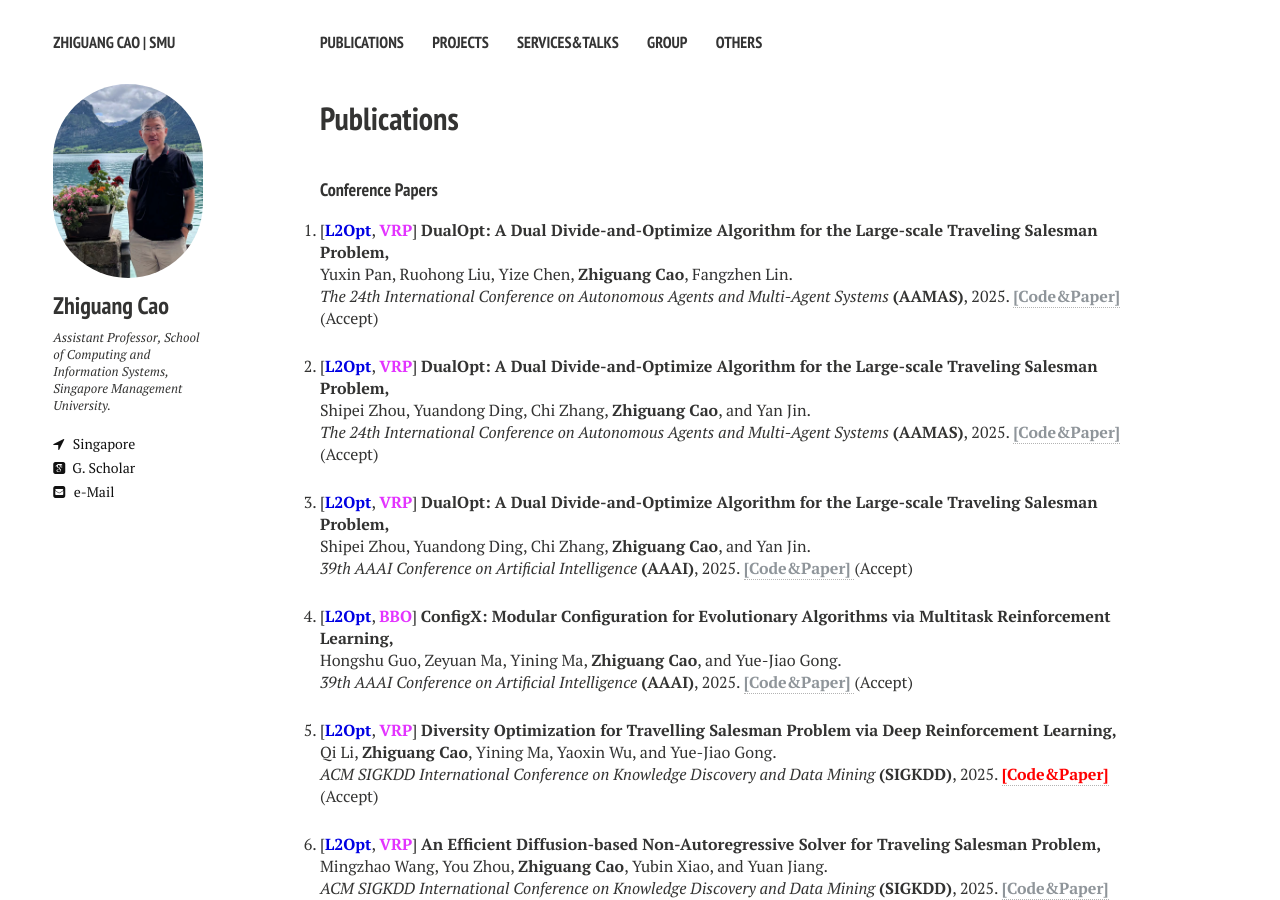
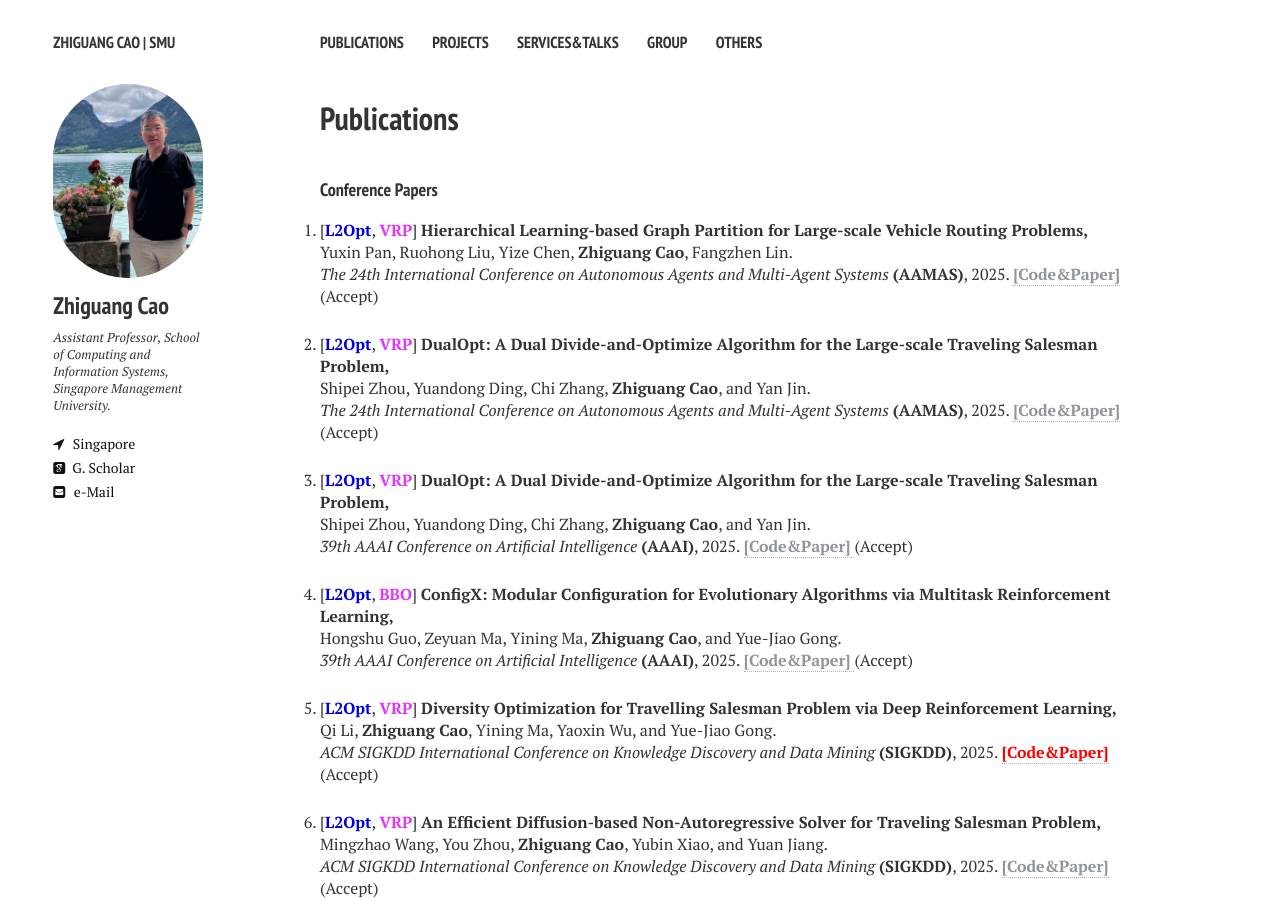
Before and after one commit to zhiguangcaosg/zhiguangcaosg.github.io, a Jekyll site: the page built from publications.md, in a window 1280 px wide and 900 px high. Built offline with Jekyll 4.4.1, drawn with Linux system fonts in a browser that asks for light colours; nearby versions of some CDN libraries.

Commit message:
Update publications.html

```diff
--- a/_layouts/publications.html
+++ b/_layouts/publications.html
@@ -92,7 +92,7 @@ div.bibtex pre { font-size: 75%; overflow: auto;  width: 100%; padding: 0em 0em;
 
 <li>
 <p>
-[<font color="#0000E3"><b>L2Opt</b></font>, <font color="#E333FF"><b>VRP</b></font>] <b>DualOpt: A Dual Divide-and-Optimize Algorithm for the Large-scale Traveling Salesman Problem,</b>
+[<font color="#0000E3"><b>L2Opt</b></font>, <font color="#E333FF"><b>VRP</b></font>] <b>Hierarchical Learning-based Graph Partition for Large-scale Vehicle Routing Problems,</b>
 <br> Yuxin Pan, Ruohong Liu, Yize Chen, <b>Zhiguang Cao</b>, Fangzhen Lin.<br>
 <i>The 24th International Conference on Autonomous Agents and Multi-Agent Systems</i> <b>(AAMAS)</b>, 2025. <a href="https://zhiguangcaosg.github.io/publications/"> <font color="#8F959A"><b>[Code&Paper]</b> </font></a> (Accept)
 </p>
```
